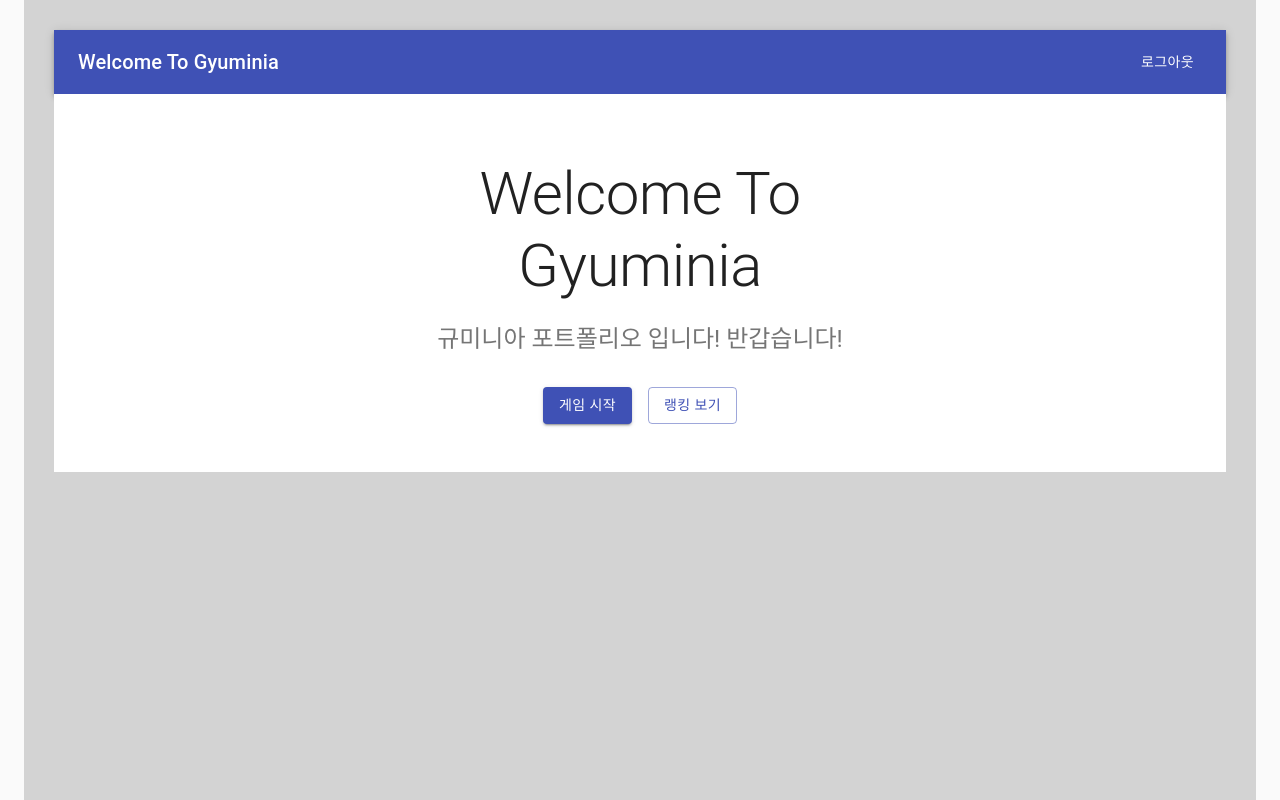
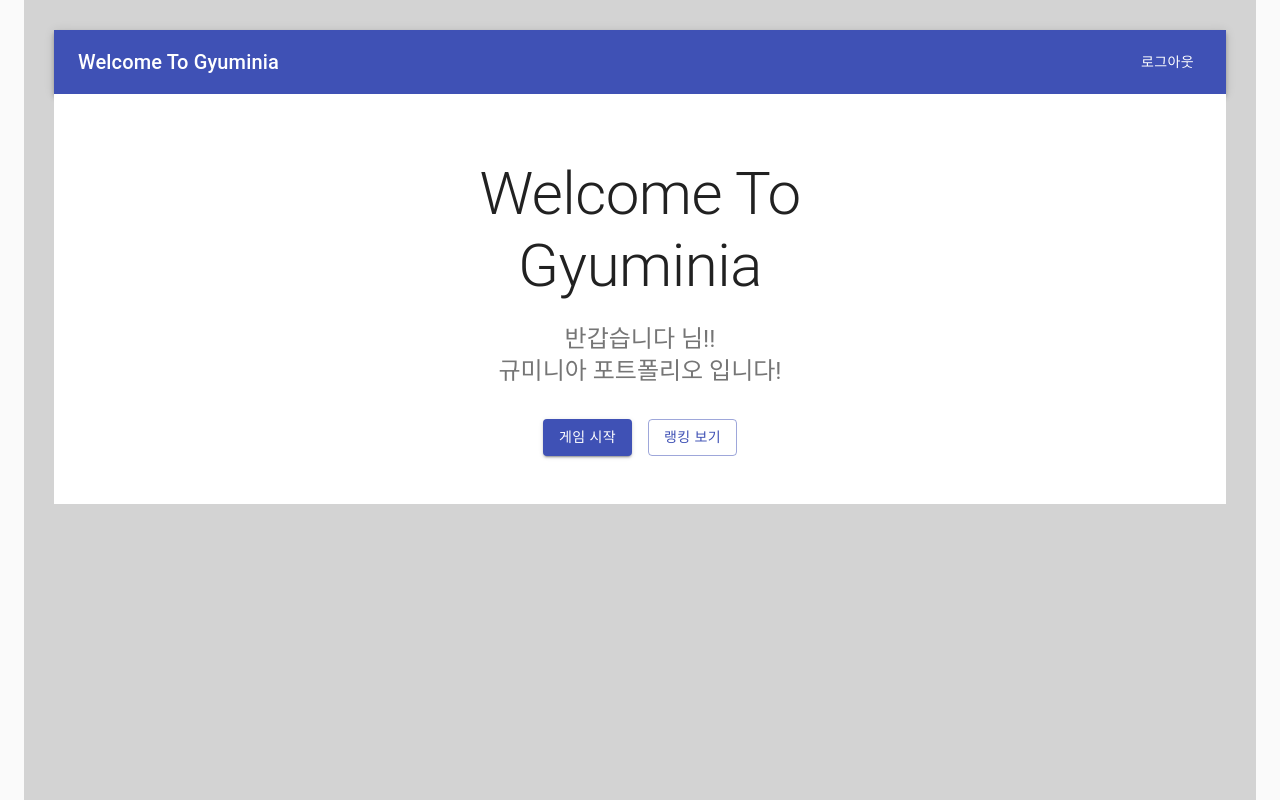
Before and after one commit to 0strich/Gyuminia-client, a React (Create React App) app: page / in a window 1280 px wide. Built offline with nearby package versions, Linux system fonts and the light colour scheme; sample sign-in values are in the browser's storage.

Commit message:
feat : Homepage username 출력
auth module 로부터 username state 를 받아와서 HomePage 컴포넌트에 출력

```diff
--- a/src/components/auth/SigninForm.tsx
+++ b/src/components/auth/SigninForm.tsx
@@ -1,5 +1,4 @@
 import React from "react";
-import HomePage from "../../pages/home/HomePage";
 import Button from "@material-ui/core/Button";
 import CssBaseline from "@material-ui/core/CssBaseline";
 import TextField from "@material-ui/core/TextField";
--- a/src/components/home/Content.tsx
+++ b/src/components/home/Content.tsx
@@ -6,7 +6,9 @@ import Container from "@material-ui/core/Container";
 import { useHistory } from "react-router-dom";
 import { contentStyles } from "../../css/useStyles";
 
-const Content = () => {
+type Props = { username: string };
+
+const Content = ({ username }: Props) => {
   const contentStyle = contentStyles();
   const history = useHistory();
 
@@ -29,7 +31,8 @@ const Content = () => {
             color="textSecondary"
             paragraph
           >
-            규미니아 포트폴리오 입니다! 반갑습니다!
+            반갑습니다 {username} 님!! <br />
+            규미니아 포트폴리오 입니다!
           </Typography>
           <div className={contentStyle.heroButtons}>
             <Grid container spacing={2} justify="center">
--- a/src/components/home/HomeForm.tsx
+++ b/src/components/home/Navigation.tsx
@@ -5,11 +5,11 @@ import Typography from "@material-ui/core/Typography";
 import Button from "@material-ui/core/Button";
 import { homeStyles } from "../../css/useStyles";
 
-type Props = { onSubmit: Function };
+type Props = { onSubmit: Function; username: string };
 
 // need props
 // username(ID)
-const HomeForm = ({ onSubmit }: Props) => {
+const Navigation = ({ onSubmit, username }: Props) => {
   const homeStyle = homeStyles();
 
   return (
@@ -19,6 +19,7 @@ const HomeForm = ({ onSubmit }: Props) => {
           <Typography variant="h6" className={homeStyle.title}>
             Welcome To Gyuminia
           </Typography>
+          <span>{username}</span>
           <Button color="inherit" onClick={() => onSubmit()}>
             로그아웃
           </Button>
@@ -28,4 +29,4 @@ const HomeForm = ({ onSubmit }: Props) => {
   );
 };
 
-export default HomeForm;
+export default Navigation;
--- a/src/css/useStyles.tsx
+++ b/src/css/useStyles.tsx
@@ -117,10 +117,12 @@ export const storeStyles = makeStyles({
   },
 });
 
+// Home Content
 export const contentStyles = makeStyles((theme) => ({
   heroContent: {
     backgroundColor: theme.palette.background.paper,
     padding: theme.spacing(8, 0, 6),
+    // height: "85vh",
   },
   heroButtons: {
     marginTop: theme.spacing(4),
--- a/src/pages/home/HomePage.tsx
+++ b/src/pages/home/HomePage.tsx
@@ -1,11 +1,13 @@
 import React from "react";
-import { useDispatch } from "react-redux";
-import HomeForm from "../../components/home/HomeForm";
+import { useDispatch, useSelector } from "react-redux";
+import { reducerState } from "../../modules";
+import Navigation from "../../components/home/Navigation";
 import Content from "../../components/home/Content";
 import { signOut } from "../../modules/auth";
 
 const HomePage = () => {
   const dispatch = useDispatch();
+  const { username } = useSelector((state: reducerState) => state.auth);
 
   const onSubmit = () => {
     dispatch(signOut());
@@ -13,8 +15,8 @@ const HomePage = () => {
 
   return (
     <>
-      <HomeForm onSubmit={onSubmit} />
-      <Content />
+      <Navigation onSubmit={onSubmit} username={username} />
+      <Content username={username} />
     </>
   );
 };
```
